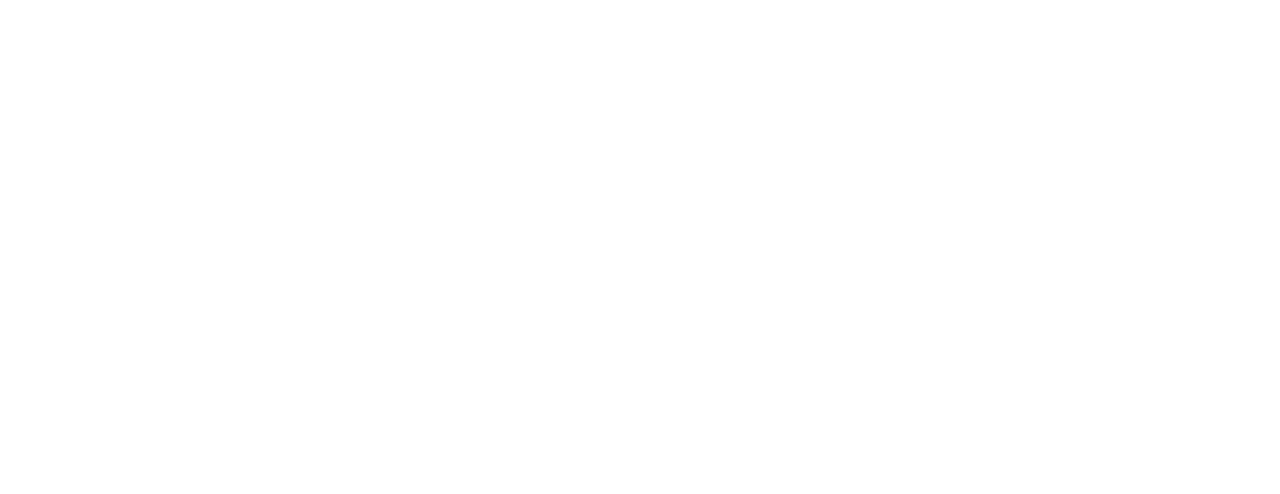
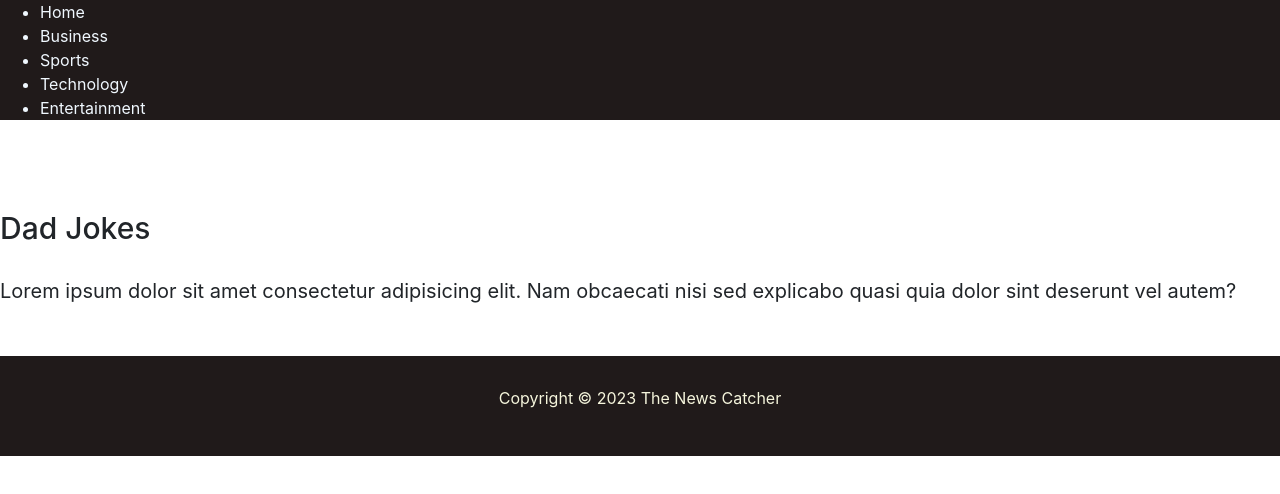
Before and after one commit to likemike12345/News-Catcher, a plain HTML site: page index.html in a window 1280 px wide. Drawn offline with nearby package versions, Linux system fonts and the light colour scheme.

Commit message:
added html elements - nav bar and image placeholders

```diff
--- a/index.html
+++ b/index.html
@@ -21,5 +21,43 @@
   <script src="https://cdnjs.cloudflare.com/ajax/libs/jquery/3.2.1/jquery.min.js"></script>
   <script src="script.js"></script>
 </body>
-
+<header>
+  <div class="logo-section">
+    <!--logo goes here-->
+  <div>
+  <nav>
+    <!--nav item goes here-->
+    <ul>
+      <li>Home</li>
+      <li>Business</li>
+      <li>Sports</li>
+      <li>Technology</li>
+      <li>Entertainment</li>
+    </ul>
+  </nav>
+  </div>
+  </div>
+</header>
+<main>
+  <div class="container">
+    <section>
+    <!--images section-->
+    </section class="image-section">
+    <section>
+      <div>
+          <img src="" alt="">
+          <img src="" alt="">
+          <img src="" alt="">
+          <img src="" alt="">
+      </div>
+    </section>
+  </div>
+  <div class="joke-section">
+    <h2>Dad Jokes</h2>
+    <p>Lorem ipsum dolor sit amet consectetur adipisicing elit. Nam obcaecati nisi sed explicabo quasi quia dolor sint deserunt vel autem?</p>
+    </div>
+</main>
+<footer>
+  <p>Copyright &copy; 2023 The News Catcher</p>
+</footer>
 </html>
--- a/style.css
+++ b/style.css
@@ -0,0 +1,45 @@
+.container {
+    width: 80%;
+    margin: 0 auto;
+  }
+
+  header {
+    background-color: rgb(32, 26, 26);
+    color: aliceblue;
+  }
+
+  .logo-section {
+
+  }
+
+  .image-section {
+    display: flex;
+    justify-content: space-between;
+    margin: 30px 0;
+  }
+
+  .image-section img {
+    width: 20%;
+  }
+
+  .joke-section {
+    margin: 50px 0;
+  }
+
+  .joke-section h2 {
+    font-size: 30px;
+    margin-bottom: 30px;
+  }
+
+  .joke-section p {
+    font-size: 20px;
+    line-height: 1.5;
+    margin-bottom: 30px;
+  }
+
+  footer {
+    background-color: rgb(32, 26, 26);
+    text-align: center;
+    padding: 30px 0;
+    color: beige;
+  }
```
Also changed, not shown: images/Api-code-photo.PNG (added), images/newscatcher.PNG (added), 1 other file.
